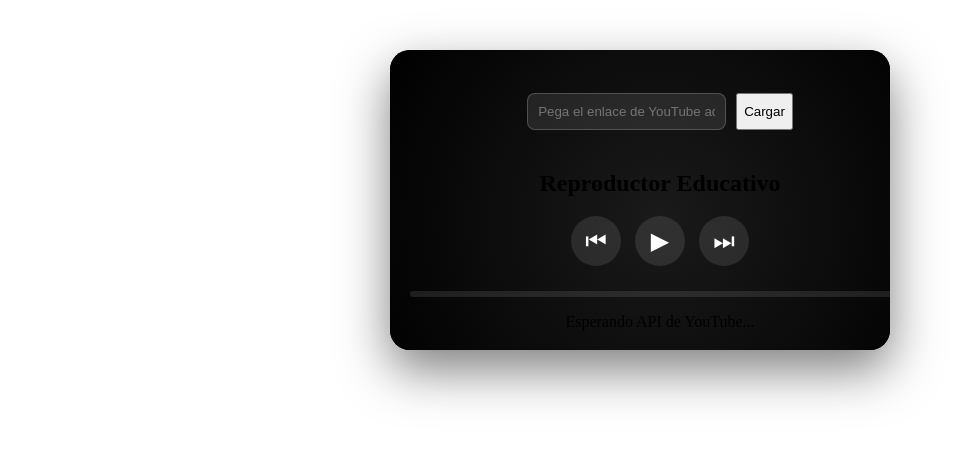
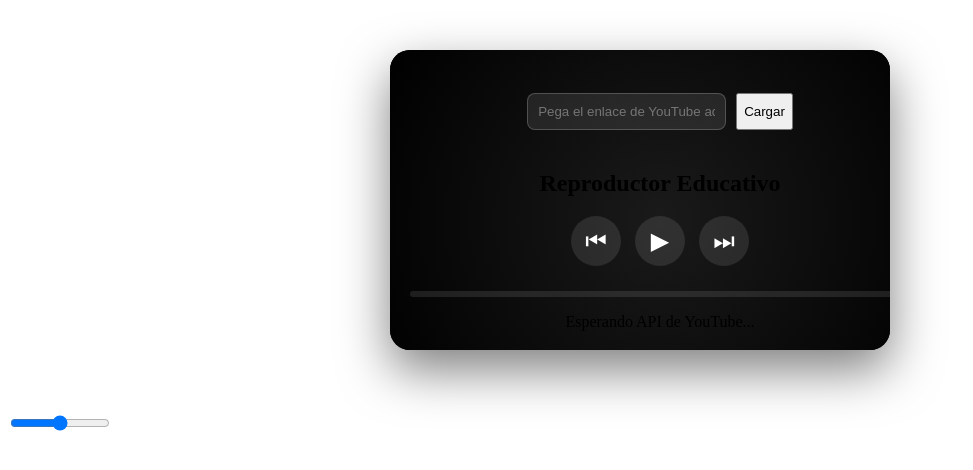
Before and after one commit to victorklar86-lang/youtuberadio, a plain HTML site: page index.html in a window 1280 px wide. Shown: the whole page, without its empty margins (0-973 px from the left). Drawn offline with Linux system fonts and the light colour scheme.

Commit message:
Update index.html

```diff
--- a/index.html
+++ b/index.html
@@ -36,3 +36,4 @@
     <script src="script.js"></script>
 </body>
 </html>
+<input type="range" id="volume-control" min="0" max="100" value="50" style="width: 100px; margin-top: 15px;">
```
